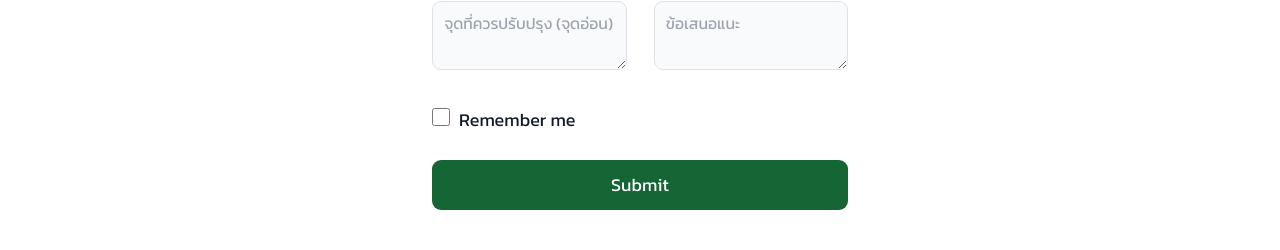
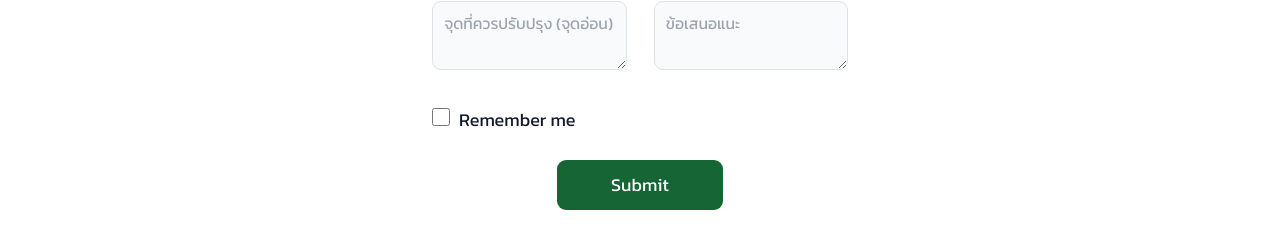
Before and after one commit to Techatach/CRUDApp_Vite_Tailwind_React, a React (Vite) app in the folder client/: page / in a window 1280 px wide. Shown: the part 914-1164 px from the top of the page. Built offline with nearby package versions, Linux system fonts and the light colour scheme; no server answers.

Commit message:
first commit

```diff
--- a/client/src/components/FormEditProduct.jsx
+++ b/client/src/components/FormEditProduct.jsx
@@ -312,6 +312,7 @@ const FormEditProduct = () => {
               Remember me
             </label>
           </div>
+          <div className="d-flex justify-center">
             <button
               type="submit"
               className="text-white bg-green-800 hover:bg-blue-800 focus:ring-4 focus:outline-none focus:ring-blue-300 font-medium rounded-lg text-sm w-full sm:w-auto px-5 py-2.5 text-center dark:bg-blue-600 dark:hover:bg-blue-700 dark:focus:ring-blue-800"
@@ -319,6 +320,7 @@ const FormEditProduct = () => {
               Submit
             </button>
           </div>
+        </div>
       </form>
     </div>
   );
--- a/client/src/components/FormProduct.jsx
+++ b/client/src/components/FormProduct.jsx
@@ -347,12 +347,14 @@ const FormProduct = () => {
               Remember me
             </label>
           </div>
+          <div className="d-flex justify-center">
             <button
               type="submit"
               className="text-white bg-green-800 hover:bg-blue-800 focus:ring-4 focus:outline-none focus:ring-blue-300 rounded-lg w-full sm:w-auto px-5 py-2.5 text-center dark:bg-blue-600 dark:hover:bg-blue-700 dark:focus:ring-blue-800"
             >
               Submit
             </button>
+          </div>
         </div>
       </form>
       <div
@@ -372,7 +374,6 @@ const FormProduct = () => {
           value={query}
           onChange={(e) => setQuery(e.target.value)}
         />
-
         <button
           type="submit"
           color="dark"
```
Lines whose indentation alone changed are shown as unchanged.
